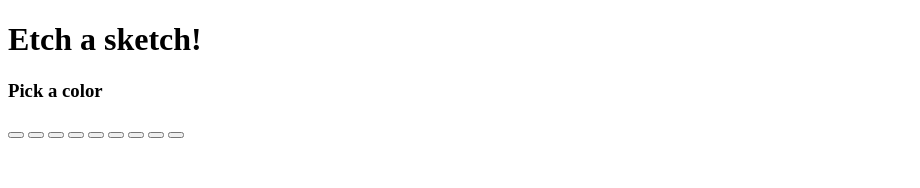
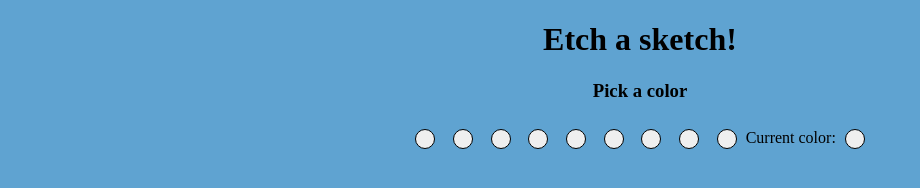
Before and after one commit to hassoomii/sketchSite, a plain HTML site: page index.html in a window 1280 px wide. Shown: the whole page, without its empty margins (0-920 px from the left). Drawn offline with Linux system fonts and the light colour scheme.

Commit message:
added necessary CSS elements

```diff
--- a/index.css
+++ b/index.css
@@ -0,0 +1,20 @@
+.header, .headingMessage, .colorMessage, .colorDiv {
+    text-align: center;
+}
+body {
+    background-color: rgb(95, 163, 209);
+}
+#red, #blue, #green, #orange, #yellow, #black, #pink, #white, #purple, #currentColor {
+    width: 20px;
+    height: 20px;
+    border: 1.5px solid black;
+    border-radius: 50%;
+    margin: .7%;
+}
+.colorDiv {
+    display: flex;
+    justify-content: center;
+}
+#colorDescription {
+   margin-top: .7%;
+}
--- a/index.html
+++ b/index.html
@@ -20,6 +20,8 @@
             <button id="pink"></button>
             <button id="white"></button>
             <button id="purple"></button>
+            <p id="colorDescription">Current color: </p>
+            <button id="currentColor"></button>
         </div>
         <div id="gridContainer"></div>
     </header>
```
